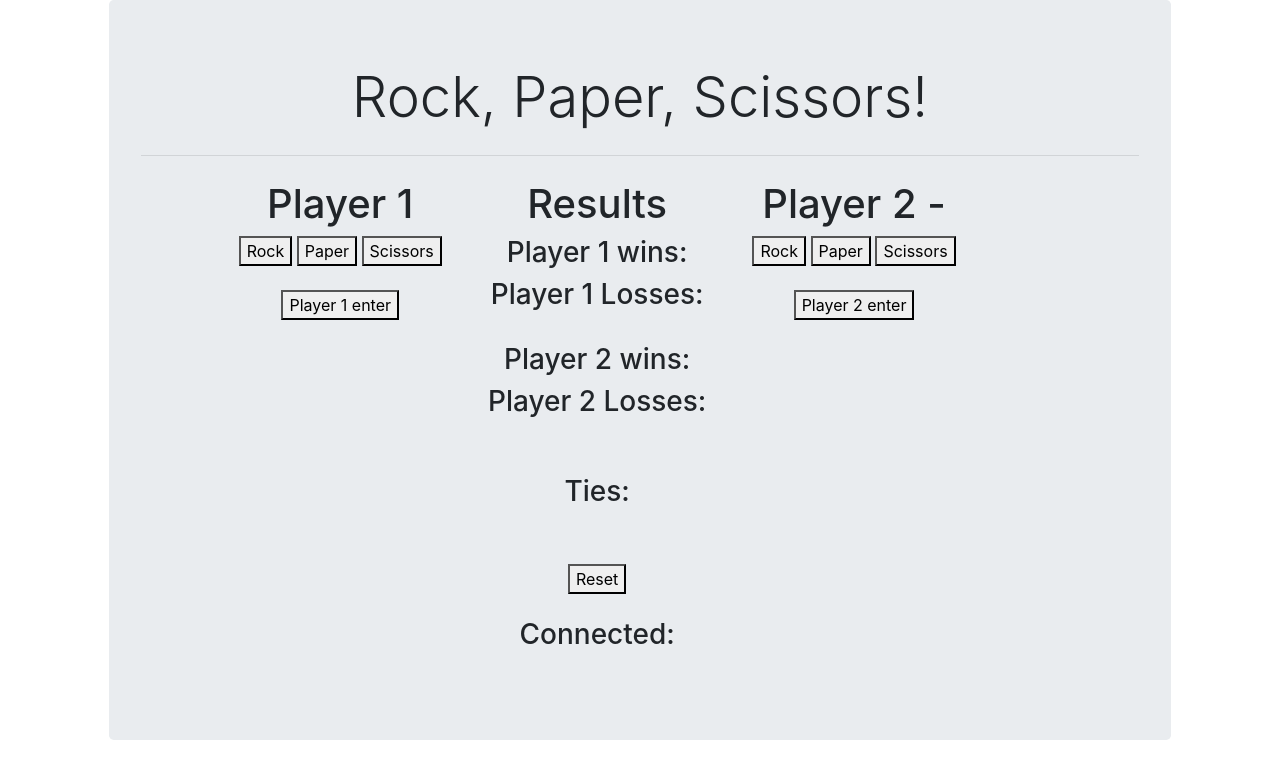
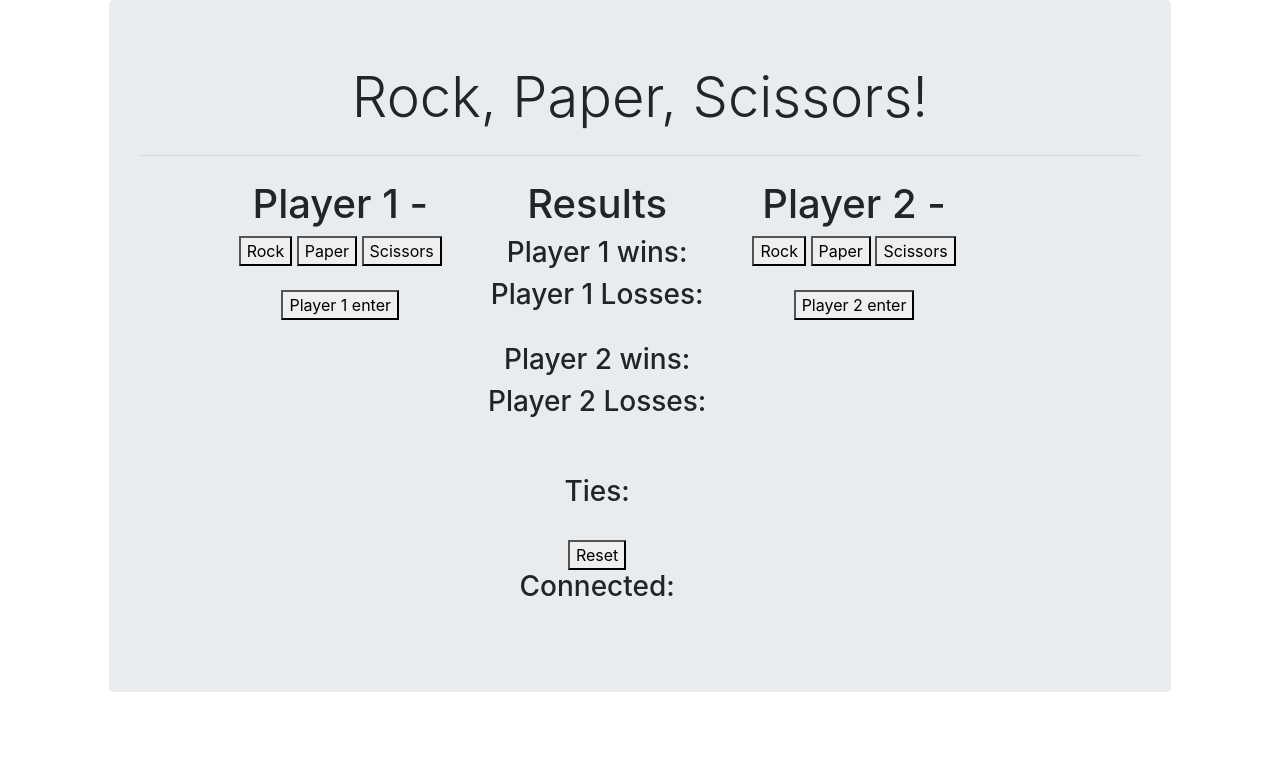
Before and after one commit to JEinsel/rps-multiplayer, a plain HTML site: page index.html in a window 1280 px wide. Drawn offline with nearby package versions, Linux system fonts and the light colour scheme; no server answers.

```diff
--- a/index.html
+++ b/index.html
@@ -35,7 +35,7 @@
                 <div class="row">
                     <div class="col-1"></div>
                     <div class="col-3 text-center">
-                        <h1> Player 1 <span id=player1Name></span></h1>
+                        <h1> Player 1 - <span id=player1Name></span></h1>
 
                         <button id="player1Rock">Rock</button>
 
@@ -58,9 +58,9 @@
                         <h3>Player 2 Losses: <span id="player2Losses"></span></h3>
                         <br><br>
                         <h3>Ties: <span id="ties"></span></h3>
-                        <br><br>
+                        <br>
                         <button id="reset">Reset</button>
-                        <br><br>
+                        <br>
                         <h3>Connected: <span id="watchers"></span></h3>
                     </div>
                     <div class="col-3 text-center">
```
